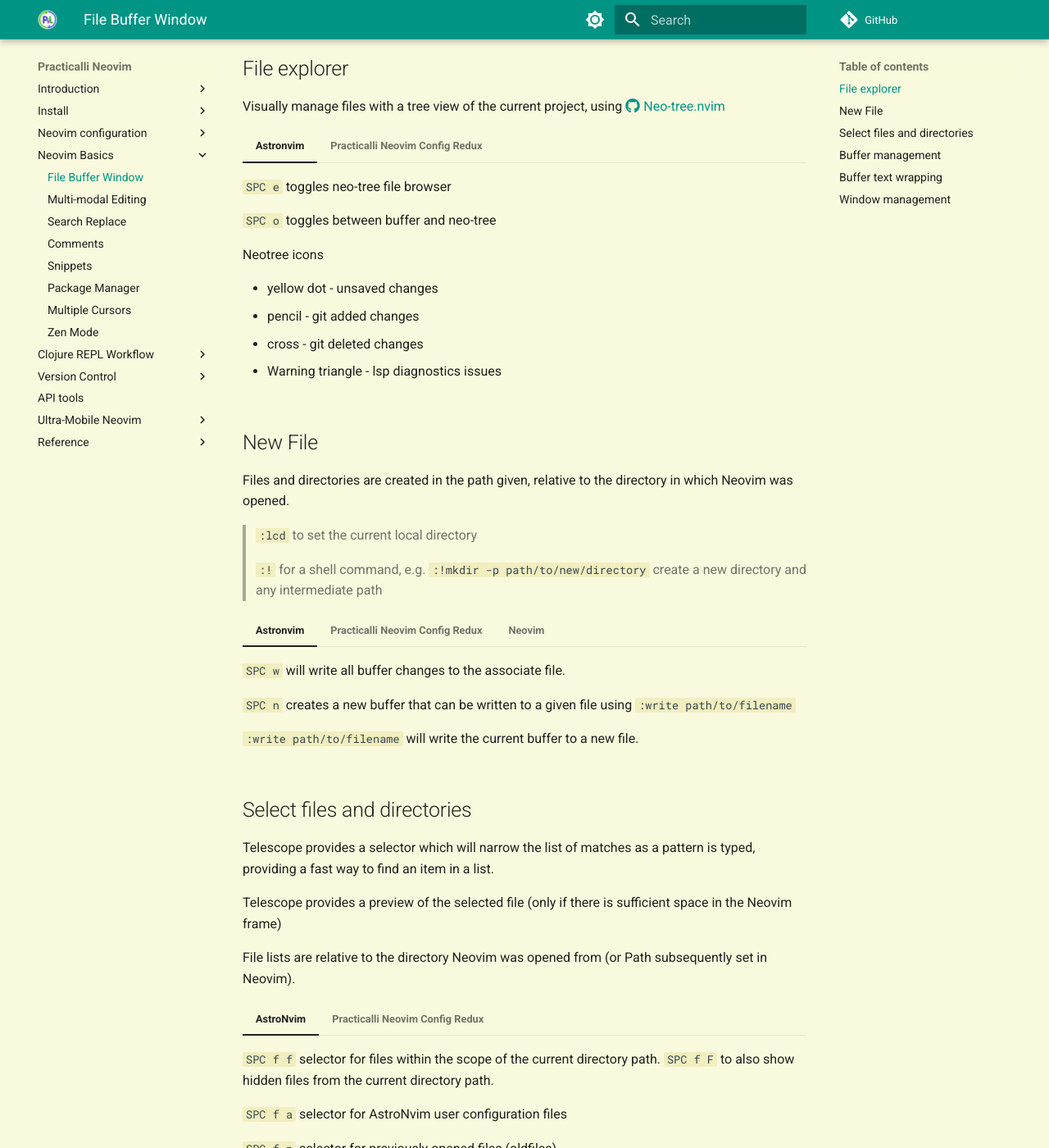
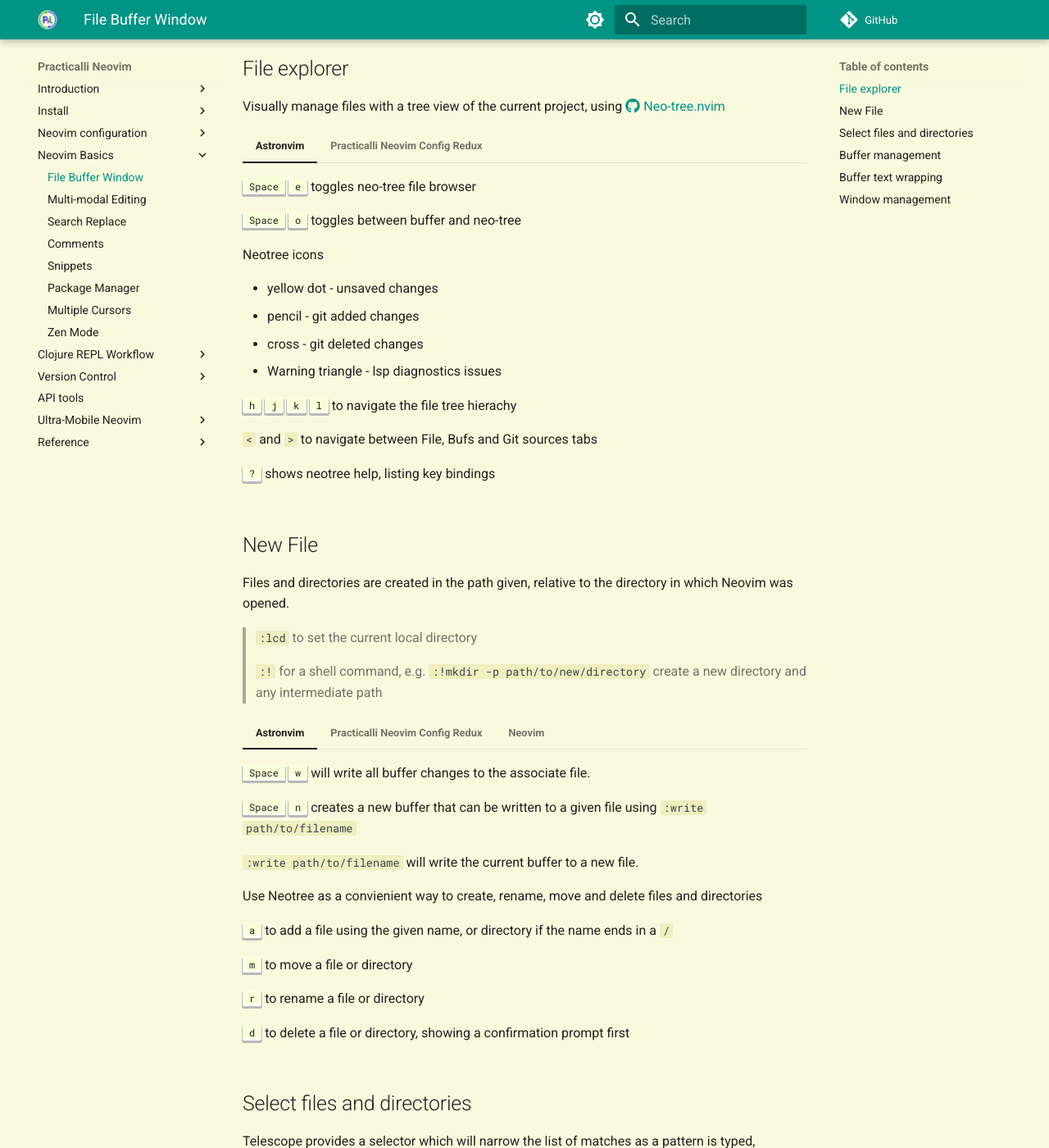
Before and after one commit to practicalli/neovim, an MkDocs documentation site: the page built from docs/neovim-basics/files-buffers-windows.md, in a window 1280 px wide and 1400 px high, scrolled down 386 px. Shown: the whole window at 82% size. Built offline with MkDocs 1.6.1 and Material for MkDocs 9.7.7, drawn with Linux system fonts in a browser that asks for light colours; plug-ins that fetch from the network failed and are left out; comment, search, counter and statistics services are not loaded.

Commit message:
basics: neotree navigate source tabs with < >

```diff
--- a/docs/neovim-basics/files-buffers-windows.md
+++ b/docs/neovim-basics/files-buffers-windows.md
@@ -12,9 +12,9 @@
 
 
 === "Astronvim"
-    `SPC e` toggles neo-tree file browser
+    ++spc++ ++"e"++ toggles neo-tree file browser
 
-    `SPC o` toggles between buffer and neo-tree
+    ++spc++ ++"o"++ toggles between buffer and neo-tree
 
     Neotree icons
 
@@ -23,10 +23,16 @@
     - cross - git deleted changes
     - Warning triangle - lsp diagnostics issues
 
+    ++"h"++ ++"j"++ ++"k"++ ++"l"++ to navigate the file tree hierachy
+
+    `<` and `>` to navigate between File, Bufs and Git sources tabs
+
+    ++question-mark++ shows neotree help, listing key bindings
+
 
 === "Practicalli Neovim Config Redux"
 
-    `SPC f t t` to open file explorer
+    ++spc++ ++"f"++ ++"t"++ ++"t"++ to open file explorer
 
 
 ## New File
@@ -39,11 +45,22 @@
 
 
 === "Astronvim"
-    `SPC w` will write all buffer changes to the associate file.
+    ++spc++ ++"w"++ will write all buffer changes to the associate file.
 
-    `SPC n` creates a new buffer that can be written to a given file using `:write path/to/filename`
+    ++spc++ ++"n"++ creates a new buffer that can be written to a given file using `:write path/to/filename`
 
     `:write path/to/filename` will write the current buffer to a new file.
+
+    Use Neotree as a convienient way to create, rename, move and delete files and directories
+
+    ++"a"++ to add a file using the given name, or directory if the name ends in a `/`
+
+    ++"m"++ to move a file or directory
+
+    ++"r"++ to rename a file or directory
+
+    ++"d"++ to delete a file or directory, showing a confirmation prompt first
+
 
 === "Practicalli Neovim Config Redux"
 
```
